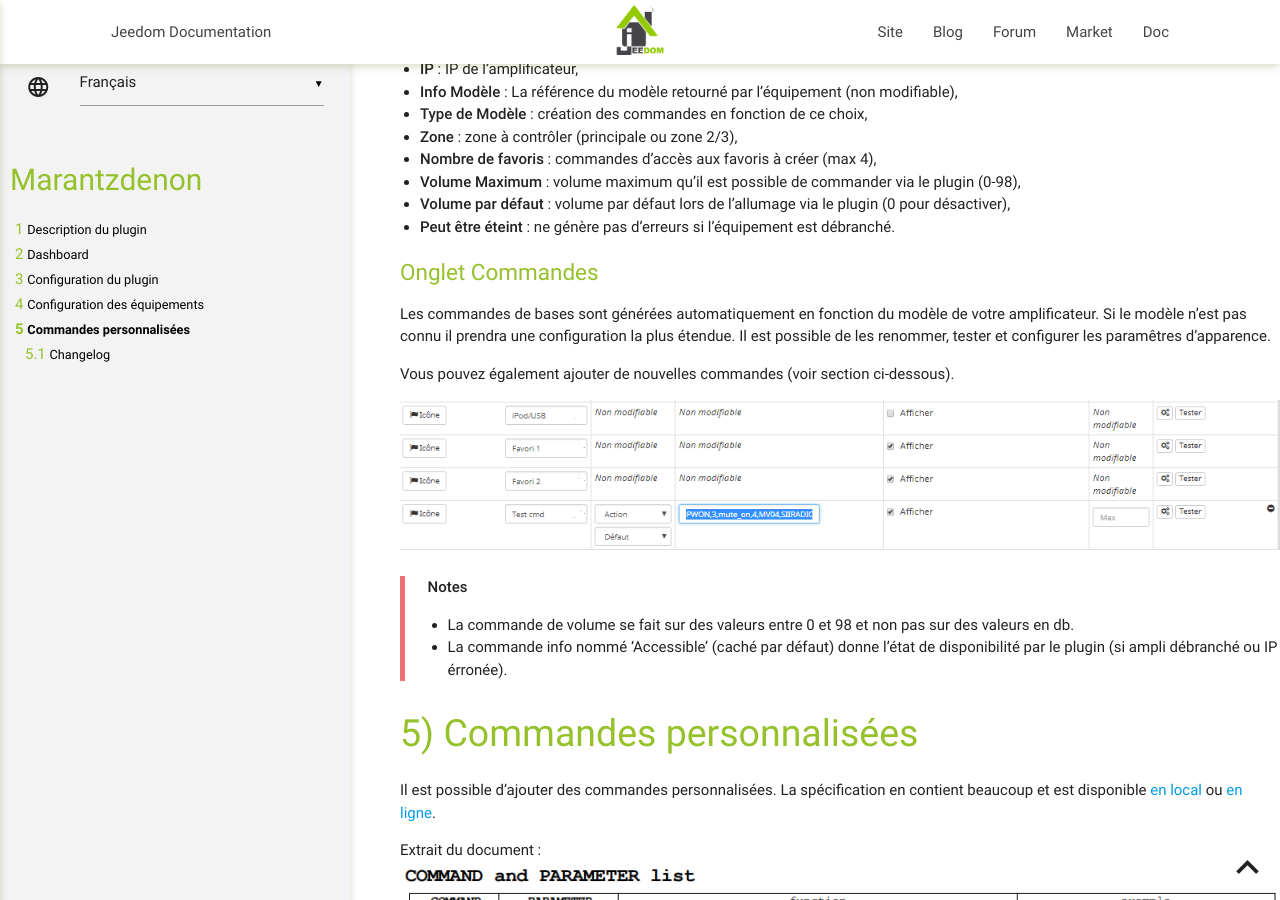
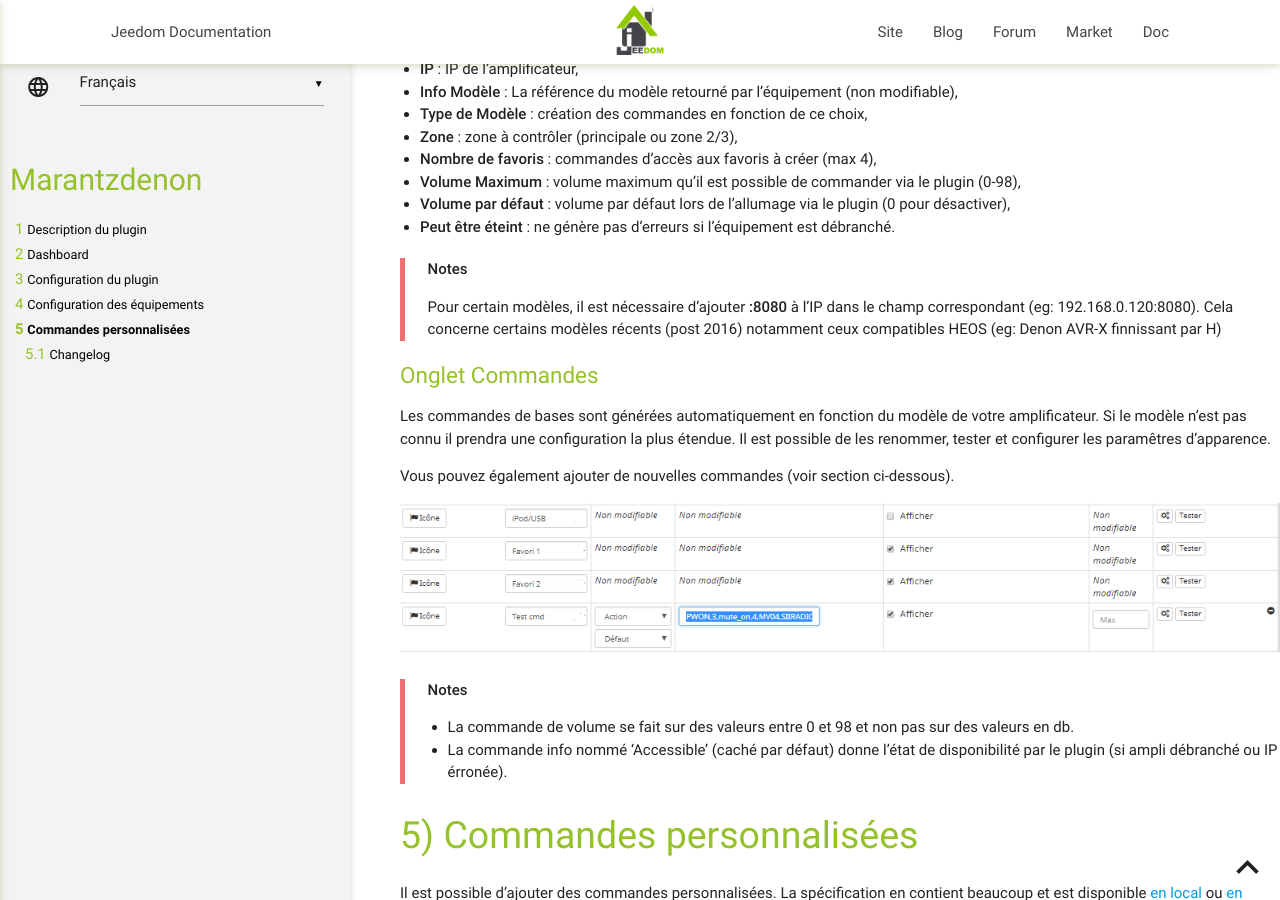
Before and after one commit to guirem/plugin-marantzdenon, a Jekyll site: the page built from docs/de_DE/index.md, in a window 1280 px wide and 900 px high, scrolled down 1613 px. Built offline with Jekyll 4.4.1, drawn with Linux system fonts in a browser that asks for light colours; our own code applies the rules of GitHub Pages for plain Markdown files.

Commit message:
[ROBOT] Action all

```diff
--- a/docs/de_DE/index.md
+++ b/docs/de_DE/index.md
@@ -66,6 +66,11 @@ Vérifier que l'ampli est bien branché, visible sur le réseau et que vous conn
 -   **Volume par défaut** : volume par défaut lors de l'allumage via le plugin (0 pour désactiver),
 -   **Peut être éteint** : ne génère pas d'erreurs si l'équipement est débranché.
 
+> **Notes**
+>
+> Pour certain modèles, il est nécessaire d'ajouter **:8080** à l'IP dans le champ correspondant (eg: 192.168.0.120:8080).
+> Cela concerne certains modèles récents (post 2016) notamment ceux compatibles HEOS (eg: Denon AVR-X finnissant par H)
+
 
 ### Onglet Commandes
 
```
Also changed, not shown: docs/en_US/index.md (+5 -0 lines), docs/es_ES/index.md (+5 -0 lines).
